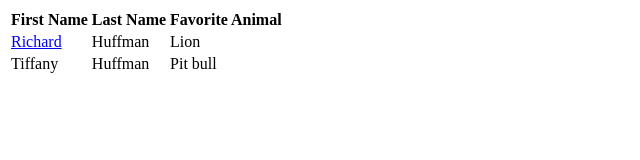
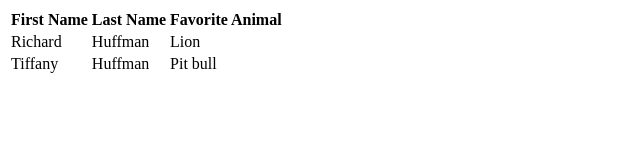
Before and after one commit to Huffmanra12/Course-HTML-Exercise, a plain HTML site: page favorites.html in a window 1280 px wide. Shown: the full height of the page, 0-640 px from the left. Drawn offline with Linux system fonts and the light colour scheme.

Commit message:
created favorites web

```diff
--- a/favorites.html
+++ b/favorites.html
@@ -14,7 +14,7 @@
         </thead>
         <tbody>
           <tr>
-            <td><a href="/home/huffmanra12/SDI17PreCourse/html-exercise/index.html">Richard</a></td>
+            <td>Richard</a></td>
             <td>Huffman</td>
             <td>Lion</td>
           </tr>
```
